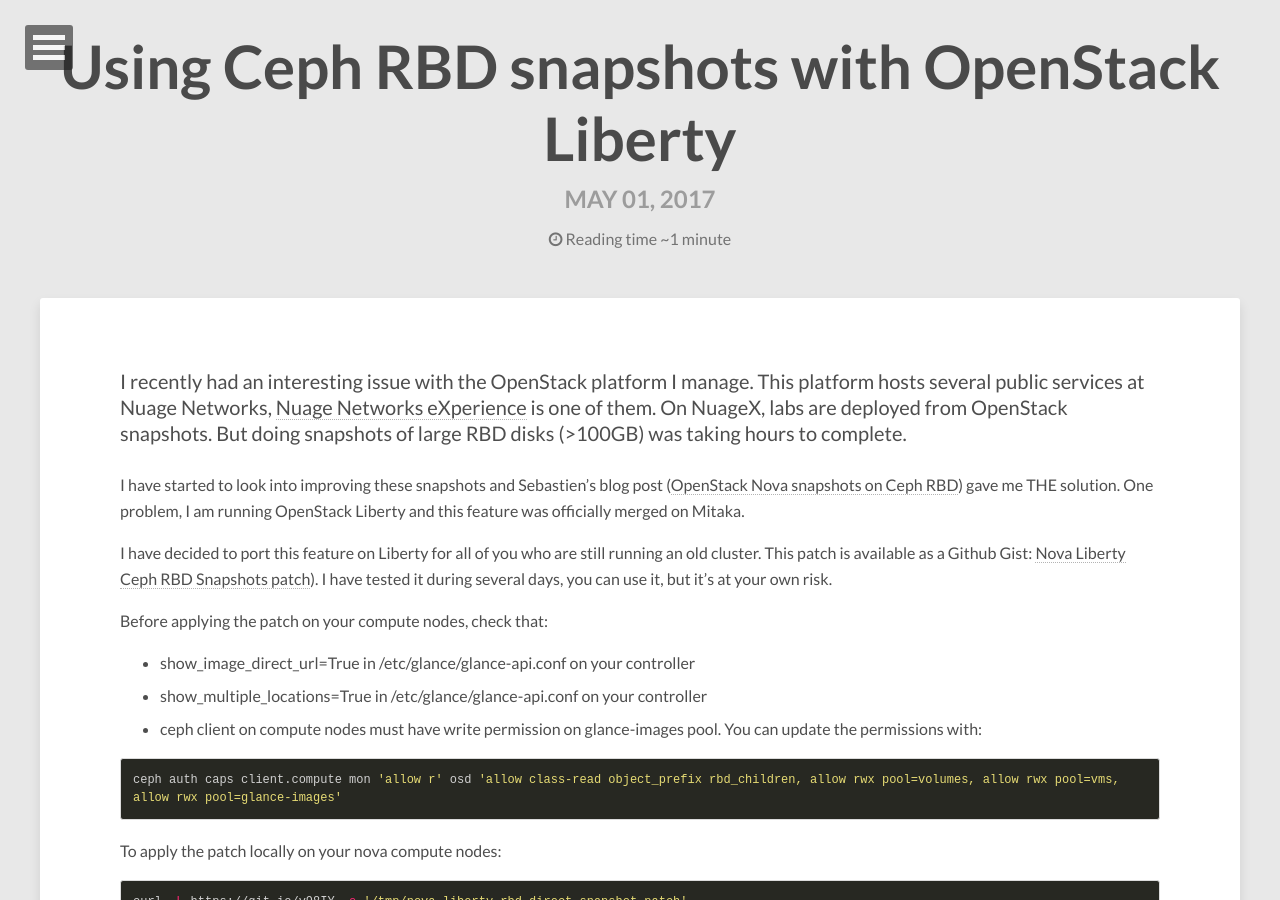
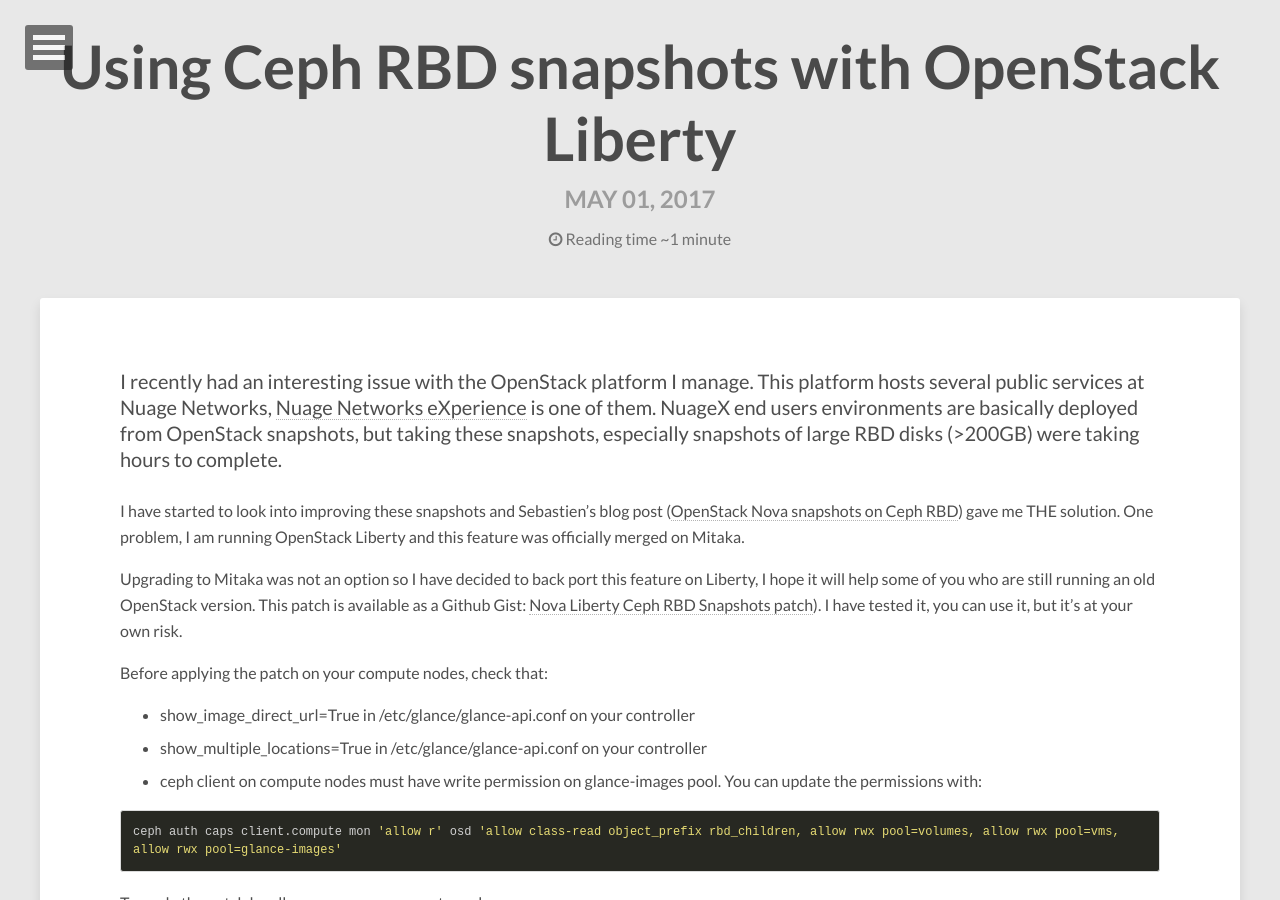
Before and after one commit to rvichery/rvichery.github.io, a Jekyll site: the page built from _posts/2017-05-01-openstack-liberty-ceph-snapshots.md, in a window 1280 px wide and 900 px high. Built offline with Jekyll 4.4.1, drawn with Linux system fonts in a browser that asks for light colours; nearby versions of some CDN libraries; comment, search, counter and statistics services are not loaded.

Commit message:
Update post ceph RBD snapshots

```diff
--- a/_posts/2017-05-01-openstack-liberty-ceph-snapshots.md
+++ b/_posts/2017-05-01-openstack-liberty-ceph-snapshots.md
@@ -11,12 +11,12 @@
 share: "Using Ceph RBD snapshots with OpenStack Liberty"
 ---
 
-I recently had an interesting issue with the OpenStack platform I manage. This platform hosts several public services at Nuage Networks, [Nuage Networks eXperience](http://nuagex.io) is one of them. On NuageX, labs are deployed from OpenStack snapshots. But doing snapshots of large RBD disks (>100GB) was taking hours to complete.
+I recently had an interesting issue with the OpenStack platform I manage. This platform hosts several public services at Nuage Networks, [Nuage Networks eXperience](http://nuagex.io) is one of them. NuageX end users environments are basically deployed from OpenStack snapshots, but taking these snapshots, especially snapshots of large RBD disks (>200GB) were taking hours to complete.
 
 I have started to look into improving these snapshots and Sebastien's blog post ([OpenStack Nova snapshots on Ceph RBD](https://www.sebastien-han.fr/blog/2015/10/05/openstack-nova-snapshots-on-ceph-rbd/)) gave me THE solution.
 One problem, I am running OpenStack Liberty and this feature was officially merged on Mitaka.
 
-I have decided to port this feature on Liberty for all of you who are still running an old cluster. This patch is available as a Github Gist: [Nova Liberty Ceph RBD Snapshots patch](https://git.io/v98IY)). I have tested it during several days, you can use it, but it's at your own risk.
+Upgrading to Mitaka was not an option so I have decided to back port this feature on Liberty, I hope it will help some of you who are still running an old OpenStack version. This patch is available as a Github Gist: [Nova Liberty Ceph RBD Snapshots patch](https://git.io/v98IY)). I have tested it, you can use it, but it's at your own risk.
 
 Before applying the patch on your compute nodes, check that:
   - show_image_direct_url=True in /etc/glance/glance-api.conf on your controller
```
